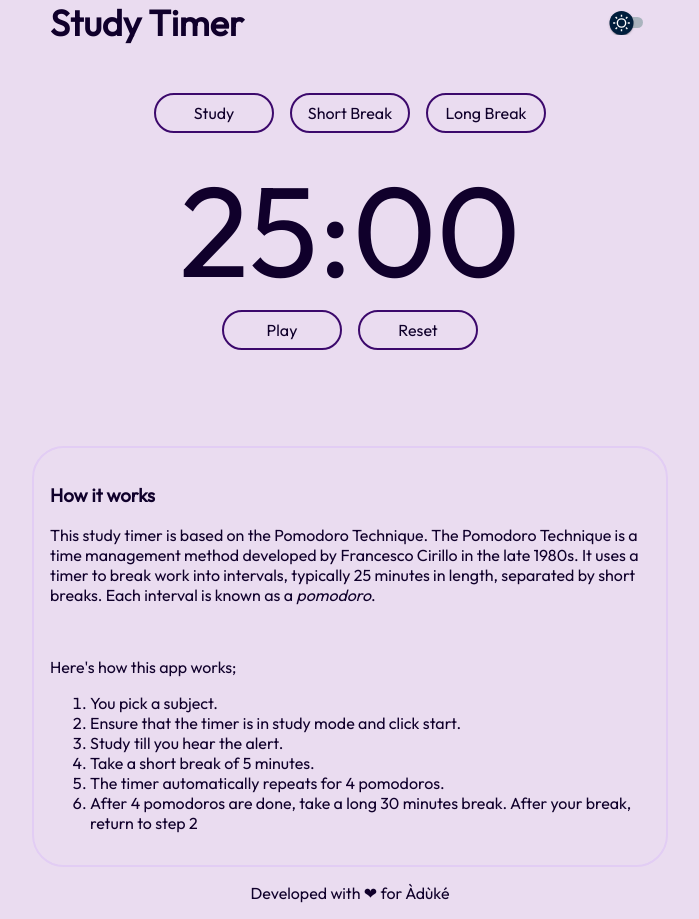
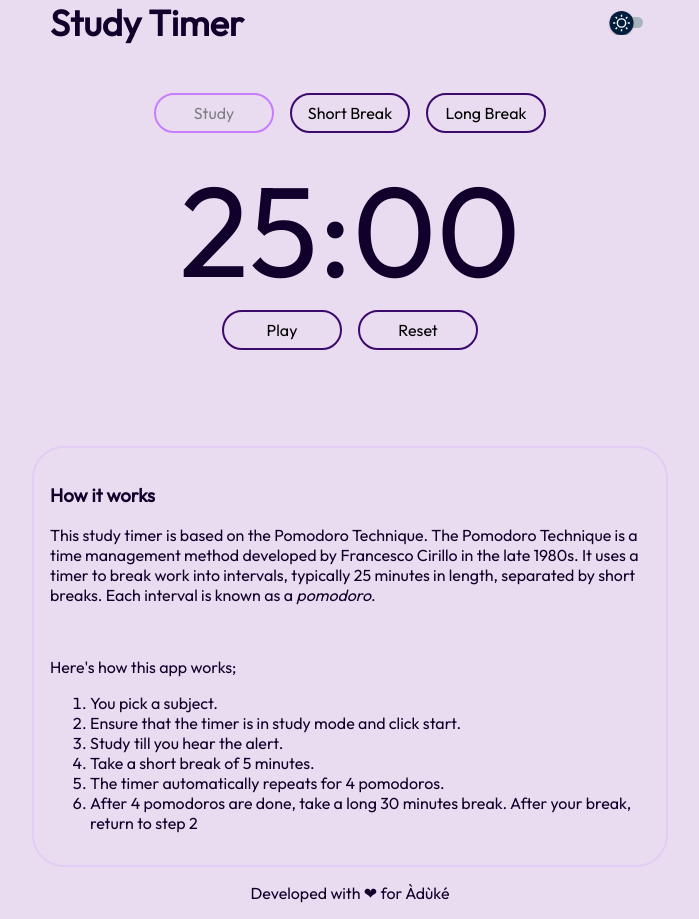
Before and after one commit to thedanieldiya/pomodorostudytimer, a React (Create React App) app: page / in a window 1280 px wide. Shown: the whole page, without its empty margins (290-989 px from the left). Built offline with nearby package versions, Linux system fonts and the light colour scheme.

Commit message:
adjustment for disabled button feature

```diff
--- a/src/App.css
+++ b/src/App.css
@@ -77,7 +77,7 @@ button {
 #light button {
   border: 2px solid #3C096C;
   background: #EADCF0;
-  color: #10002B;
+  /* color: #10002B; */
 }
 
 #dark button {
@@ -86,17 +86,16 @@ button {
   color: #EADCF0;
 }
 
-button:hover {
-  background: #b2abff;
+
+#light button:disabled {
+  border: 2px solid #C77DFF;
+  color: grey;
 }
 
-button:focus {
-  outline: none;
+#dark button:disabled {
+  border: 2px solid #5A189A;
+  color: grey;
 }
-/*
-button:disabled {
-  color: lightgrey;
-} */
 
 .how {
   width: 600px;
```
